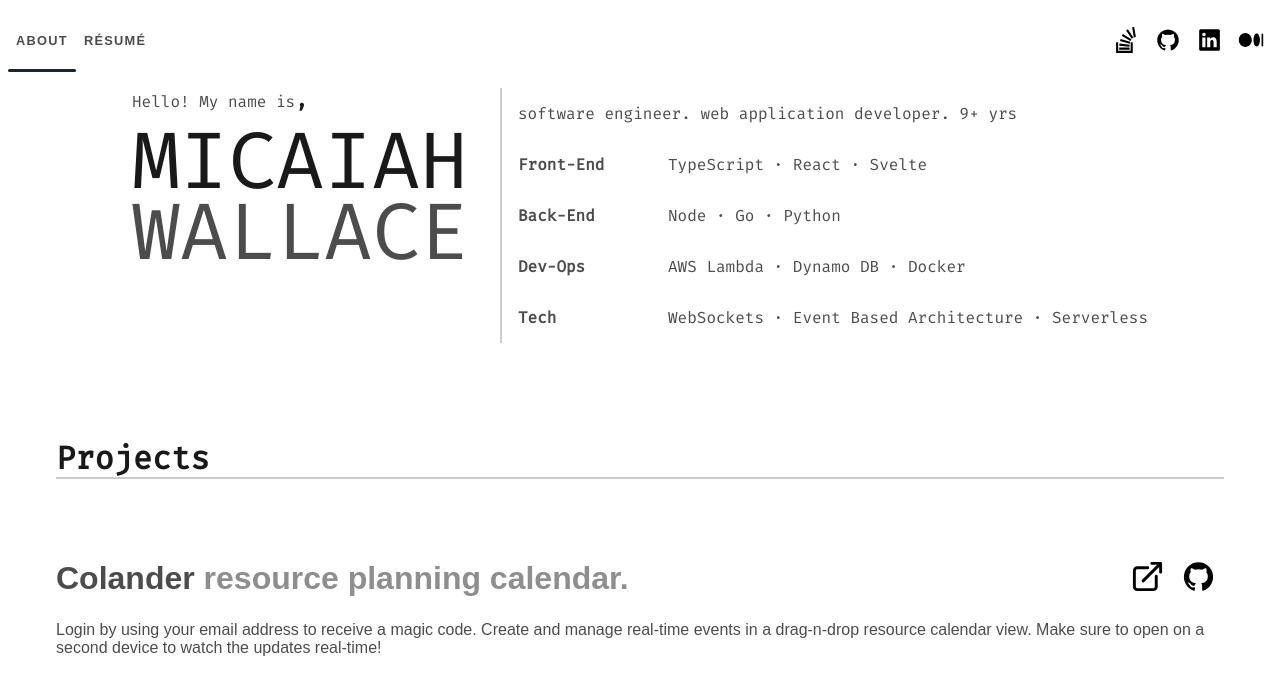
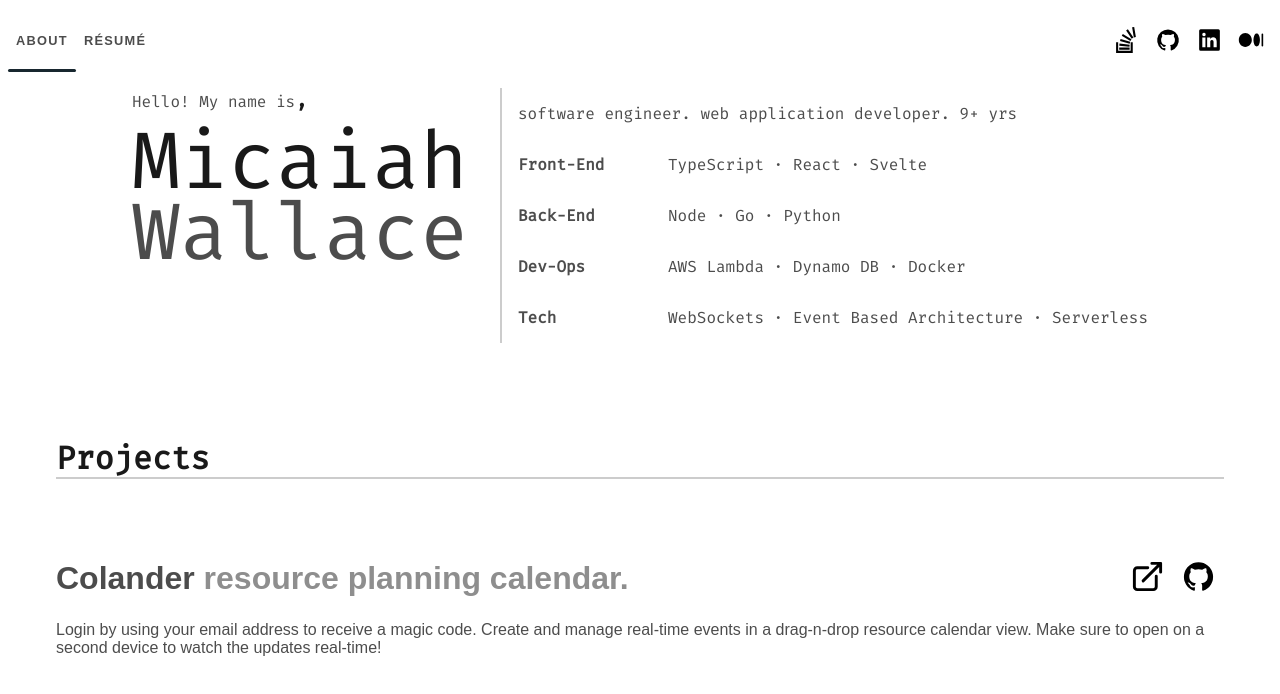
Before and after one commit to micaiahwallace/personal-portfolio, a SvelteKit app: page / in a window 1280 px wide. Shown: the top 694 px of the page. Built offline with nearby package versions, Linux system fonts and the light colour scheme.

Commit message:
Add vercel analytics

```diff
--- a/package.json
+++ b/package.json
@@ -30,5 +30,8 @@
 		"typescript": "^5.0.0",
 		"vite": "^4.3.0"
 	},
-	"type": "module"
+	"type": "module",
+	"dependencies": {
+		"@vercel/analytics": "^1.0.1"
+	}
 }
--- a/src/routes/+layout.svelte
+++ b/src/routes/+layout.svelte
@@ -1,6 +1,10 @@
 <script>
 	import Header from './Header.svelte';
+	import { dev } from '$app/environment';
+	import { inject } from '@vercel/analytics';
 	import './styles.css';
+
+	inject({ mode: dev ? 'development' : 'production' });
 </script>
 
 <svelte:head>
--- a/src/routes/+page.svelte
+++ b/src/routes/+page.svelte
@@ -64,12 +64,10 @@
 	.fname {
 		color: var(--color-text-dark);
 		font-size: 5rem;
-		text-transform: uppercase;
 	}
 
 	.lname {
 		font-size: 5rem;
-		text-transform: uppercase;
 		margin-top: -25px !important;
 	}
 </style>
--- a/src/routes/resume/+page.svelte
+++ b/src/routes/resume/+page.svelte
@@ -22,8 +22,7 @@
 	this={PdfViewer}
 	data={false}
 	scale={1.42}
-	showButtons={[]}
-	showBorder={false}
+	showButtons={['Previous', 'Next', 'Print']}
 	url="/Micaiah_Wallace_Senior_Software_Engineer.pdf"
 />
 
--- /dev/null
+++ b/src/routes/resumev2/+page.svelte
@@ -0,0 +1 @@
+<h1>sup</h1>
```
Also changed, not shown: 1 other file (tests, documents, lock files or other folders).
